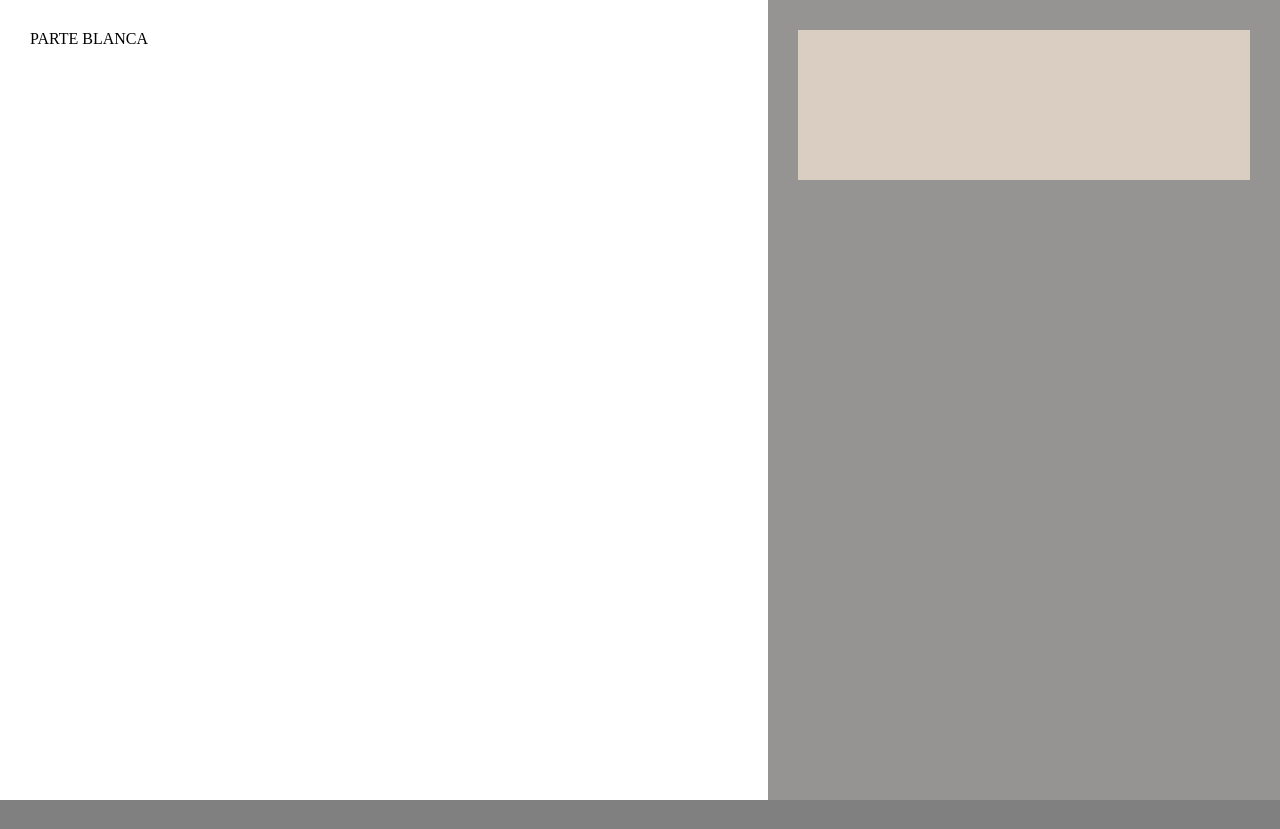
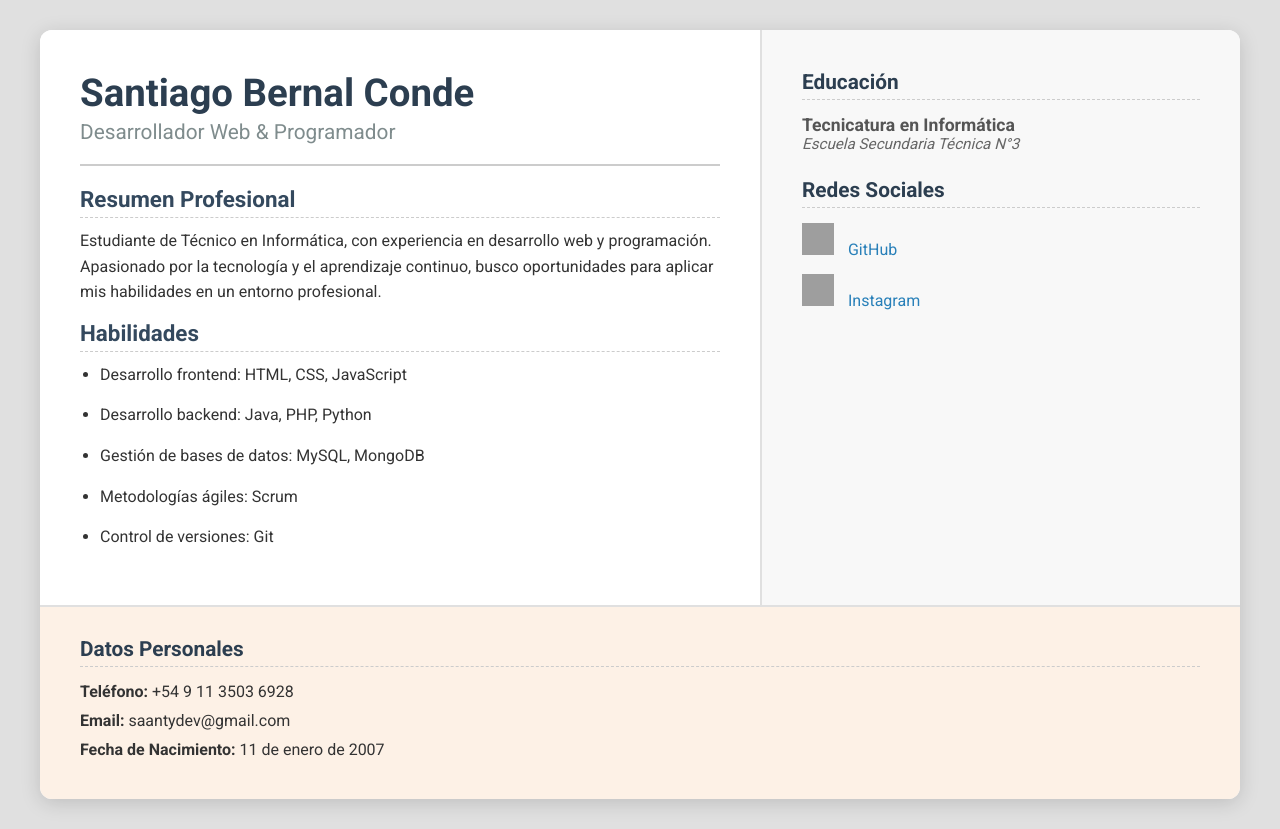
Before and after one commit to saantydev/practicas, a plain HTML site: page tp_0_curriculum/index.html in a window 1280 px wide. Before the commit the page ends 800 px from the top, so only its background shows below. Drawn offline with Linux system fonts and the light colour scheme; files that its build step writes are made by us from their sources; grey boxes are pictures that could not be loaded.

Commit message:
cambios curriculum

```diff
--- a/tp_0_curriculum/css/style.css
+++ b/tp_0_curriculum/css/style.css
@@ -1,35 +1,178 @@
-@import url('../../assets/css/style.css');
-body{
-    background-color: gray;
-    height: 100vh;
-    width: 100vw;
+@import url('https://fonts.googleapis.com/css2?family=Roboto:wght@400;700&display=swap');
+
+* {
+  margin: 0;
+  padding: 0;
+  box-sizing: border-box;
+  font-family: 'Roboto', sans-serif;
 }
-.container{
-    height: 100%;
-    width: 100%;
-    background-color: darkgray;
-    display: flex;
+
+body {
+  background-color: #e0e0e0;
+  color: #333;
+  min-height: 100vh;
+  display: flex;
+  justify-content: center;
+  align-items: flex-start;
+  padding: 30px;
 }
-main{
-    width: 60%;
-    height: 100%;
-    background-color: white;
-    padding: 30px;
+
+.container {
+  background-color: #ffffff;
+  display: flex;
+  flex-wrap: wrap;
+  max-width: 1200px;
+  width: 100%;
+  border-radius: 12px;
+  box-shadow: 0 4px 20px rgba(0, 0, 0, 0.15);
+  overflow: hidden;
 }
-aside{
-    height: 100%;
-    width: 40%;
-    background-color: rgb(150, 147, 147);
-    padding: 30px;
-    .datosPersonales{
-        width: 100%;
-        height: 150px;
-        background-color: antiquewhite;
-    }
-    .educacion{
-        width: 100%;
-        height: 150px;
-        background-color: rgba(250, 235, 215, 0.678);
-    }
 
+main {
+  flex: 2 1 60%;
+  padding: 40px;
+  background-color: #fff;
 }
+
+.header-cv h1 {
+  font-size: 2.4rem;
+  color: #2c3e50;
+  margin-bottom: 5px;
+}
+
+.header-cv h2 {
+  font-size: 1.3rem;
+  font-weight: 400;
+  color: #7f8c8d;
+  margin-bottom: 20px;
+}
+
+main hr {
+  margin: 20px 0;
+  border: none;
+  border-top: 2px solid #ccc;
+}
+
+main h3 {
+  font-size: 1.4rem;
+  color: #34495e;
+  margin-bottom: 10px;
+  border-bottom: 1px dashed #ccc;
+  padding-bottom: 5px;
+}
+
+.resumen p,
+.habilidades ul li {
+  font-size: 1rem;
+  line-height: 1.6;
+  margin-bottom: 15px;
+}
+
+.habilidades ul {
+  list-style-type: disc;
+  padding-left: 20px;
+}
+
+aside {
+  flex: 1 1 40%;
+  padding: 40px;
+  background-color: #f8f8f8;
+  border-left: 2px solid #e0e0e0;
+}
+
+aside h3 {
+  font-size: 1.3rem;
+  color: #2c3e50;
+  margin-bottom: 15px;
+  border-bottom: 1px dashed #ccc;
+  padding-bottom: 5px;
+}
+
+.educacion article {
+  margin-bottom: 25px;
+}
+
+.educacion h4 {
+  font-size: 1.1rem;
+  color: #555;
+}
+
+.educacion p {
+  font-size: 0.95rem;
+  color: #666;
+}
+
+.socialMedia ul {
+  list-style: none;
+  padding: 0;
+}
+
+.socialMedia li {
+  margin-bottom: 15px;
+  display: flex;
+  align-items: center;
+}
+
+.socialMedia li img {
+  width: 32px;
+  height: 32px;
+  margin-right: 10px;
+  transition: transform 0.3s ease;
+}
+
+.socialMedia li a {
+  text-decoration: none;
+  color: #2980b9;
+  font-size: 1rem;
+  transition: color 0.3s ease;
+}
+
+.socialMedia li a:hover {
+  color: #1abc9c;
+}
+
+.socialMedia li:hover img {
+  transform: scale(1.1);
+}
+
+.datosPersonales {
+  width: 100%;
+  background-color: #fdf1e6;
+  padding: 30px 40px;
+  border-top: 2px solid #e0e0e0;
+}
+
+.datosPersonales h3 {
+  font-size: 1.3rem;
+  color: #2c3e50;
+  margin-bottom: 15px;
+  border-bottom: 1px dashed #ccc;
+  padding-bottom: 5px;
+}
+
+.datosPersonales ul {
+  list-style: none;
+  padding-left: 0;
+}
+
+.datosPersonales li {
+  font-size: 1rem;
+  margin-bottom: 10px;
+}
+
+/* Media Query para dispositivos móviles */
+@media (max-width: 768px) {
+  .container {
+    flex-direction: column;
+  }
+
+  main,
+  aside {
+    flex: 1 1 100%;
+    padding: 20px;
+  }
+
+  .datosPersonales {
+    padding: 20px;
+  }
+}
--- a/tp_0_curriculum/index.html
+++ b/tp_0_curriculum/index.html
@@ -1,37 +1,73 @@
 <!DOCTYPE html>
 <html lang="es">
 <head>
-    <meta charset="UTF-8">
-    <meta name="viewport" content="width=device-width, initial-scale=1.0">
-    <title>Document</title>
-    <link rel="stylesheet" href="<css/style.css">
+  <meta charset="UTF-8">
+  <meta name="viewport" content="width=device-width, initial-scale=1.0">
+  <title>Currículum Profesional - Santiago Bernal Conde</title>
+  <link rel="stylesheet" href="css/style.css">
 </head>
+<body>
+  <section class="container">
+    <main>
+      <header class="header-cv">
+        <h1>Santiago Bernal Conde</h1>
+        <h2>Desarrollador Web & Programador</h2>
+      </header>
+      <hr>
+      <section class="resumen">
+        <h3>Resumen Profesional</h3>
+        <p>
+          Estudiante de Técnico en Informática, con experiencia en desarrollo web y programación. Apasionado por la tecnología y el aprendizaje continuo, busco oportunidades para aplicar mis habilidades en un entorno profesional.
+        </p>
+      </section>
+      <section class="habilidades">
+        <h3>Habilidades</h3>
+        <ul>
+          <li>Desarrollo frontend: HTML, CSS, JavaScript</li>
+          <li>Desarrollo backend: Java, PHP, Python</li>
+          <li>Gestión de bases de datos: MySQL, MongoDB</li>
+          <li>Metodologías ágiles: Scrum</li>
+          <li>Control de versiones: Git</li>
+        </ul>
+      </section>
+    </main>
 
-<body>
-
-    <section class="container">
-    <main>PARTE BLANCA</main>
     <aside>
-
-        <section class="educacion"></section>
-        <section class="socialMedia"></section>
-
+      <section class="educacion">
+        <h3>Educación</h3>
+        <article>
+          <h4>Tecnicatura en Informática</h4>
+          <p><em>Escuela Secundaria Técnica N°3</em></p>
+        </article>
+      </section>
+      <section class="socialMedia">
+        <h3>Redes Sociales</h3>
+        <ul>
+          <li>
+            <a href="https://github.com/saantydev" target="_blank">
+              <img src="https://img.icons8.com/?size=48&id=62856&format=png&color=000000" alt="GitHub">
+              GitHub
+            </a>
+          </li>
+          <li>
+            <a href="https://instagram.com/santybernalconde" target="_blank">
+              <img src="https://img.icons8.com/?size=48&id=59813&format=png&color=000000" alt="Instagram">
+              Instagram
+            </a>
+          </li>
+        </ul>
+      </section>
     </aside>
 
-        <section class="datosPersonales"></section>
-
+    <section class="datosPersonales">
+      <h3>Datos Personales</h3>
+      <ul>
+        <li><strong>Teléfono:</strong> +54 9 11 3503 6928</li>
+        <li><strong>Email:</strong> saantydev@gmail.com</li>
+        <li><strong>Fecha de Nacimiento:</strong> 11 de enero de 2007</li>
+      </ul>
     </section>
-
-
-
-
-
-
-
-
-
-
-
+  </section>
+  <script src="js/acciones.js"></script>
 </body>
-<script src="/js/acciones.js"></script>
 </html>
```
